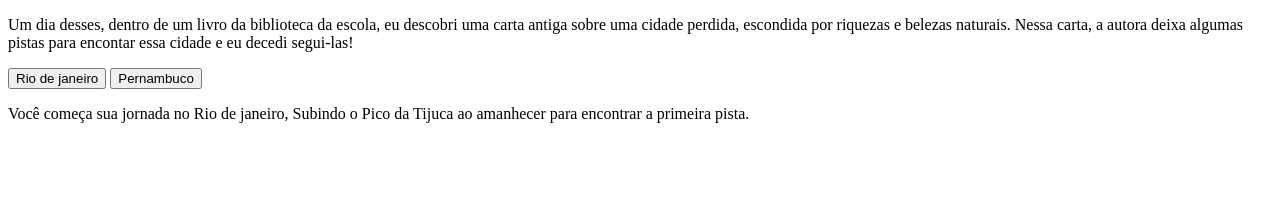
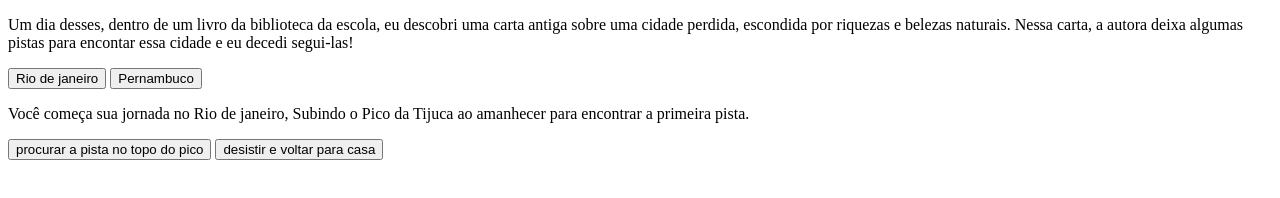
Before and after one commit to GUSTAVO01031610/criando-sua-aventura, a plain HTML site: page index.html in a window 1280 px wide. Drawn offline with Linux system fonts and the light colour scheme.

Commit message:
voltar para casa

```diff
--- a/index.html
+++ b/index.html
@@ -14,6 +14,8 @@
         </div>
         <div class="passo"id="passo-1">
             <p>Você começa sua jornada no Rio de janeiro, Subindo o Pico da Tijuca ao amanhecer para encontrar a primeira pista.</p>
+            <button class="btn-proximo"data-proximo="3">procurar a pista no topo do pico</button>
+<button class="btn-proximo"data-proximo="4">desistir e voltar para casa</button>
         </div>
     </main>
 
```
